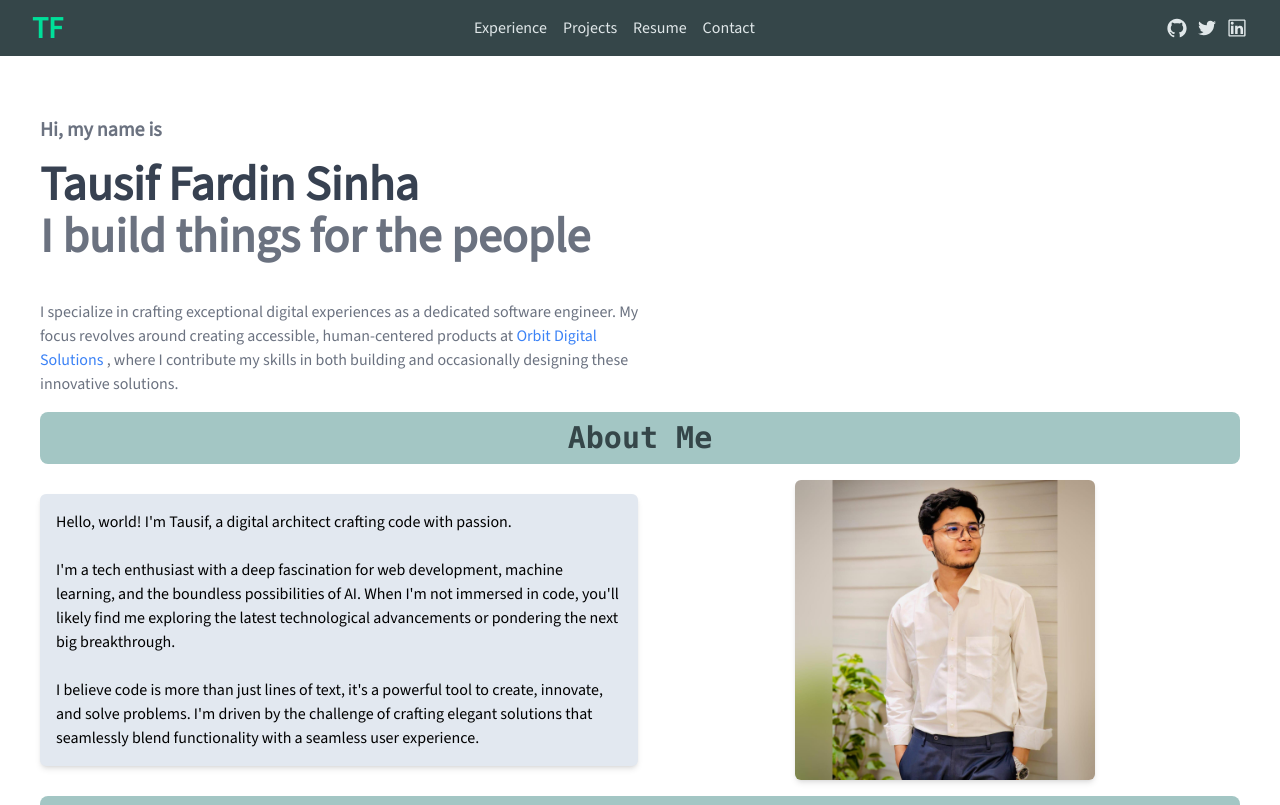
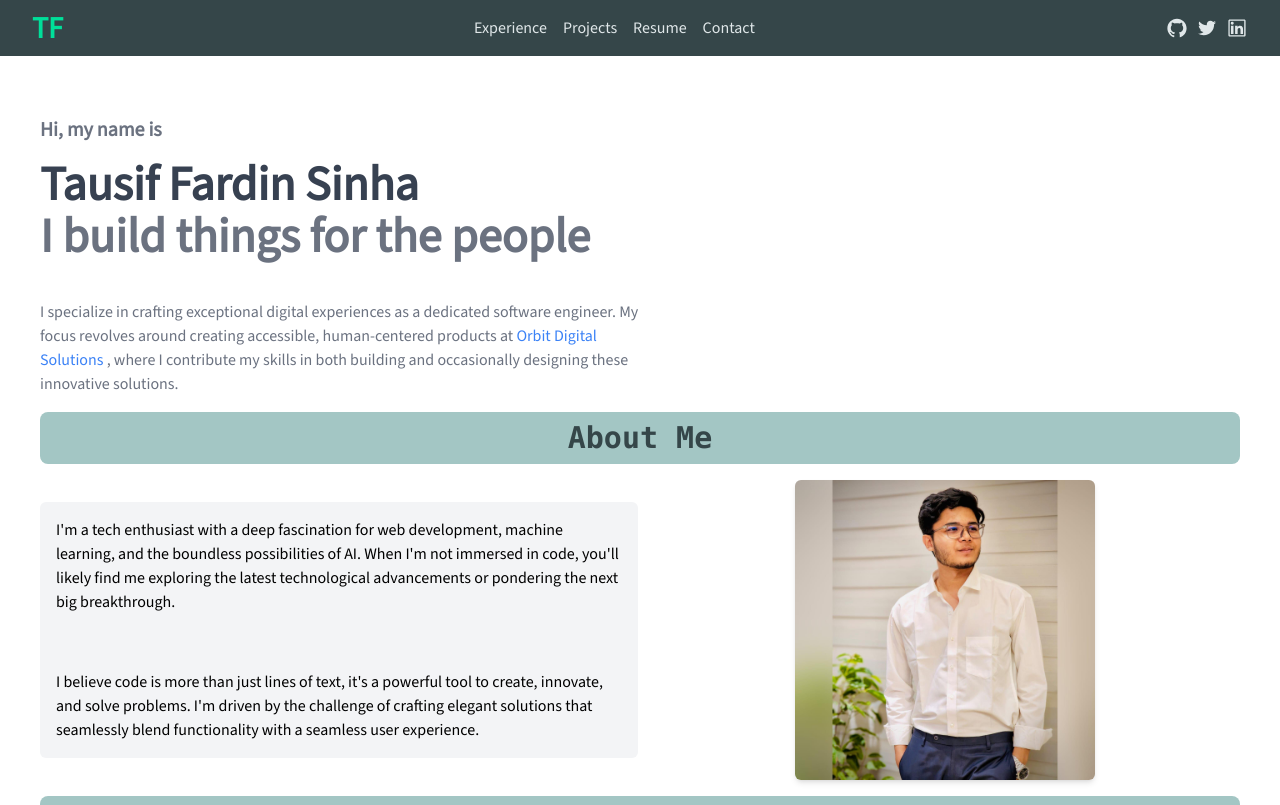
Before and after one commit to tausif-fardin/portfolio, a Next.js app: page / in a window 1280 px wide. Shown: the top 805 px of the page. Built offline with nearby package versions, Linux system fonts and the light colour scheme.

Commit message:
code clean up

```diff
--- a/src/components/about-me.js
+++ b/src/components/about-me.js
@@ -4,12 +4,7 @@ import Image from "next/image";
 const AboutMe = () => {
   return (
     <div className="flex lg:flex-row mf:flex-row flex-col items-center justify-around gap-3">
-      <div className="lg:w-2/3 md:w-1/2 w-full flex flex-col p-4 bg-slate-200 rounded-md shadow-md items-start justify-center">
-        <h1>
-          Hello, world! I&apos;m Tausif, a digital architect crafting code with
-          passion.
-        </h1>
-        <br />
+      <div className="lg:w-2/3 md:w-1/2 w-full flex flex-col p-4 bg-gray-100 rounded-md items-start justify-between lg:gap-4">
         <p>
           I&apos;m a tech enthusiast with a deep fascination for web
           development, machine learning, and the boundless possibilities of AI.
```
